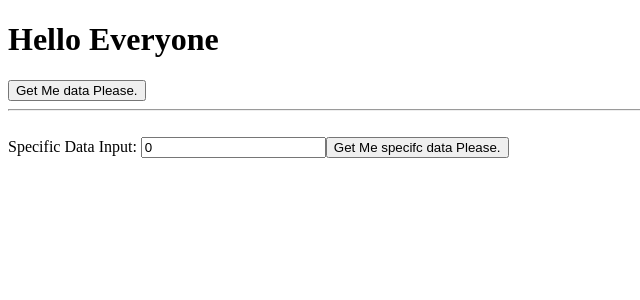
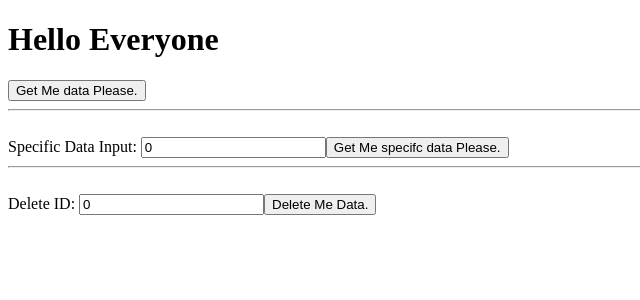
Before and after one commit to NineTailSecurity/TSLang, an Angular app in the folder tsFront/everythingFrontend/: page / in a window 1280 px wide. Shown: the top 300 px of the page, without its empty margins (0-640 px from the left). Built offline with nearby package versions, Linux system fonts and the light colour scheme.

Commit message:
Delete Implementation

```diff
--- a/tsFront/everythingFrontend/src/app/app.component.html
+++ b/tsFront/everythingFrontend/src/app/app.component.html
@@ -19,3 +19,10 @@
     <input type="text" [(ngModel)]="inputId">
     <button (click)="getSpecificData(inputId)"> Get Me specifc data Please. </button>
 </div>
+<hr>
+<br>
+<div>
+    <span> Delete ID: </span>
+    <input type="text" [(ngModel)]="inputId">
+    <button (click)="deleteData(inputId)"> Delete Me Data. </button>
+</div>
--- a/tsFront/everythingFrontend/src/app/app.component.ts
+++ b/tsFront/everythingFrontend/src/app/app.component.ts
@@ -11,6 +11,7 @@ export class AppComponent implements OnInit {
   displayButton: boolean = false;
   data: any = [];
   specificData: any = [];
+  undeletedData: any = [];
   inputId: number =  0;
   constructor(private http: HttpClient) { }
 
@@ -33,8 +34,11 @@ export class AppComponent implements OnInit {
     // Not Implemeted
   }
 
-  deleteData() {
-    // Not Implemeted
+  deleteData(id: number) {
+    this.http.delete<any>('http://localhost:9090/Jobs/' + id).subscribe(data => {
+      this.undeletedData = data;
+      console.log(this.undeletedData);
+    });
   }
 
   getSpecificData(id: number) {
```
Also changed, not shown: 2 other files (tests, documents, lock files or other folders).
